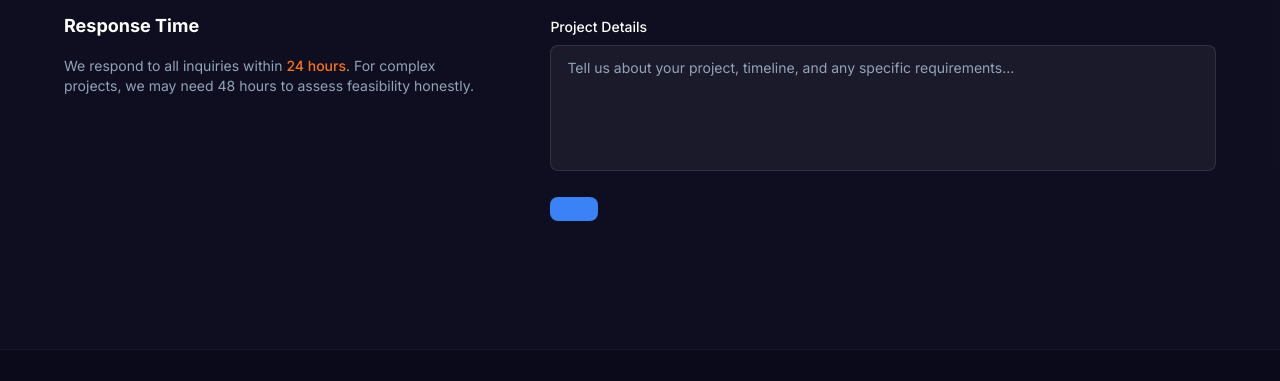
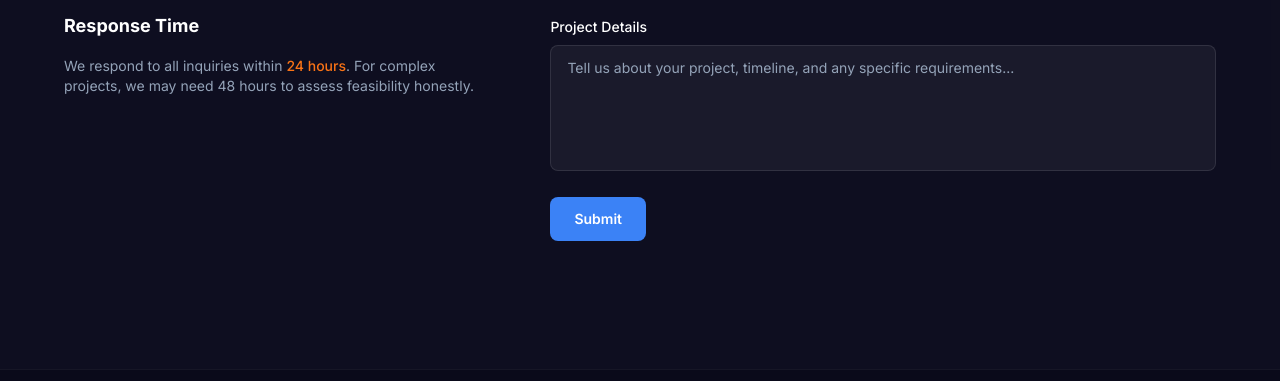
Before and after one commit to Divijha/ardiv, a plain HTML site: page ardiv-static-site/index.html in a window 1280 px wide. Shown: the part 5927-6308 px from the top of the page. Drawn offline with nearby package versions, Linux system fonts and the light colour scheme.

Commit message:
Fix button label in project details form

```diff
--- a/ardiv-static-site/index.html
+++ b/ardiv-static-site/index.html
@@ -554,7 +554,7 @@
         <textarea id="message" name="message" rows="5" required class="w-full rounded-lg border border-white/10 bg-white/5 px-4 py-3 text-sm text-white placeholder-ardiv-slate focus:border-ardiv-blue focus:outline-none focus:ring-1 focus:ring-ardiv-blue transition-colors resize-none" placeholder="Tell us about your project, timeline, and any specific requirements..."></textarea>
     </div>
 
-    <button type="submit" class="inline-flex items-center justify-center rounded-lg bg-ardiv-blue px-6 py-3 text-sm font-semibold text-white hover:bg-blue-600 transition-all hover:shadow-lg hover:shadow-blue-500/25">
+    <button type="submit" class="inline-flex items-center justify-center rounded-lg bg-ardiv-blue px-6 py-3 text-sm font-semibold text-white hover:bg-blue-600 transition-all hover:shadow-lg hover:shadow-blue-500/25">Submit
 
 
                     <div id="successMessage" class="hidden rounded-xl border border-green-500/20 bg-green-500/5 p-8 text-center">
```
